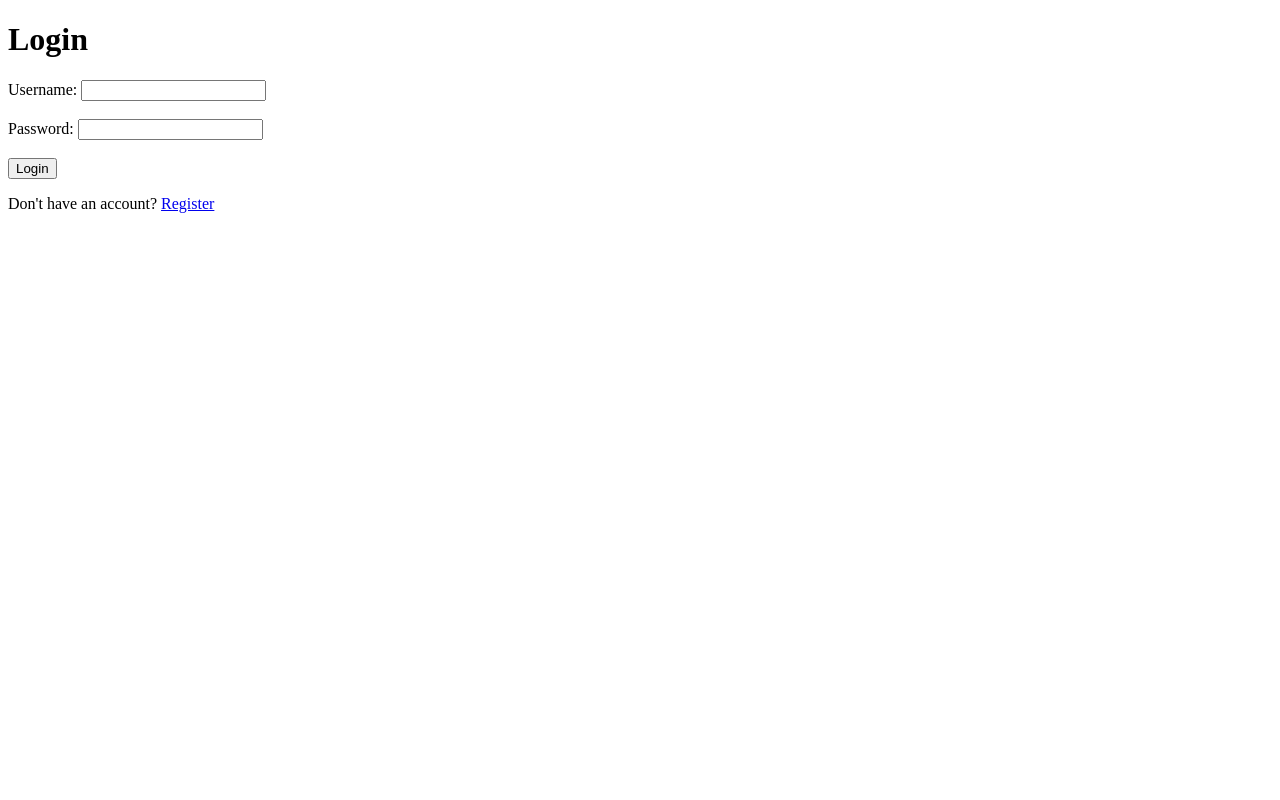
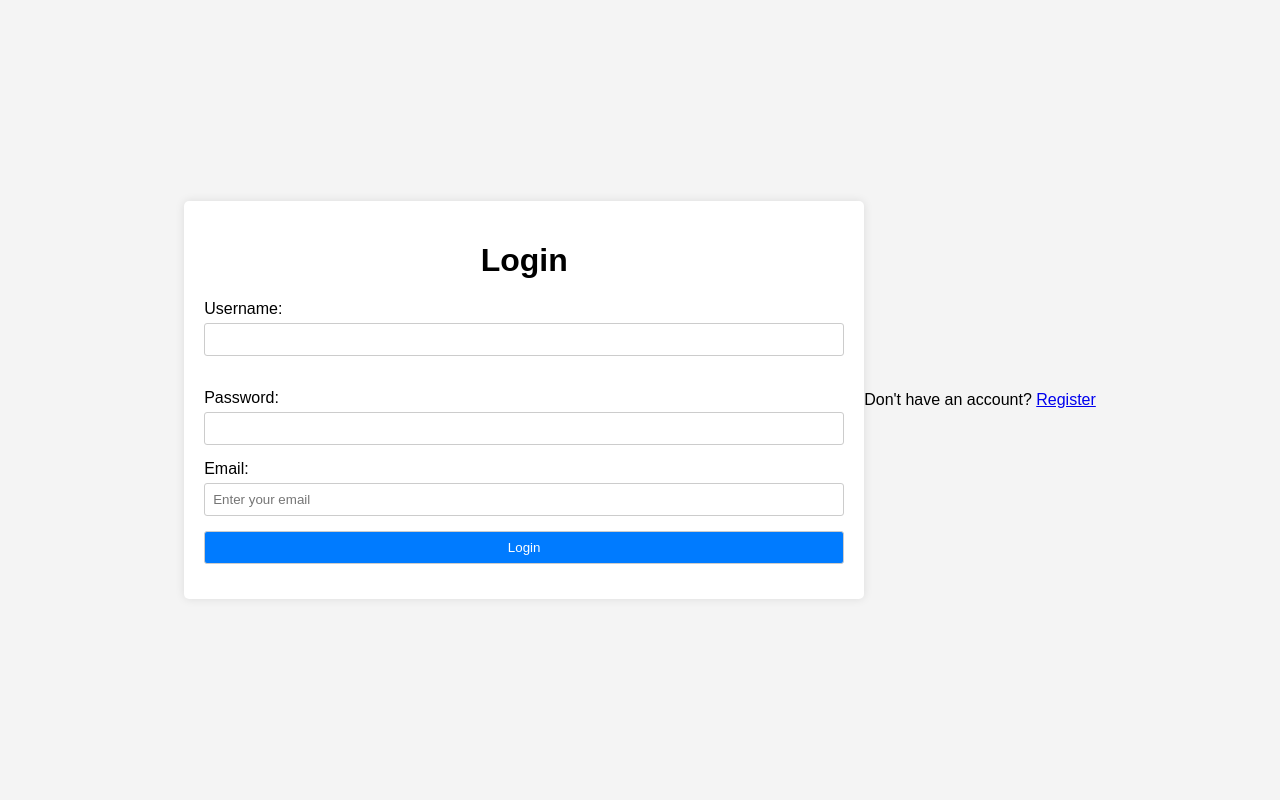
Before and after one commit to WiseVizo/login_system, a Flask app: page / in a window 1280 px wide. Run offline with Flask 3, Linux system fonts and the light colour scheme.

Commit message:
added email as a field in login and registration

```diff
--- a/app.py
+++ b/app.py
@@ -33,8 +33,10 @@ def login():
 
     username = request.form['username']
     password = request.form['password']
+    email = request.form['email']
 
-    cursor.execute('SELECT * FROM users WHERE username = ?', (username,))
+    cursor.execute('SELECT * FROM users WHERE username = ? AND email = ?', (username, email))
+
     user = cursor.fetchone()
 
     if user:
@@ -60,11 +62,13 @@ def register_user():
 
     username = request.form['username']
     password = request.form['password']
+    email = request.form['email']  # Get email from the form
     hashed_password = bcrypt.generate_password_hash(password).decode('utf-8')
-    print(f"from register:{password} -> {hashed_password}")
+    # print(f"from register:{password} -> {hashed_password}")
 
 
-    cursor.execute('INSERT INTO users (username, password) VALUES (?, ?)', (username, hashed_password))
+    cursor.execute('INSERT INTO users (username, password, email) VALUES (?, ?, ?)', (username, hashed_password, email))
+
     db.commit()
 
     return 'User registered successfully!'
--- a/templates/login.html
+++ b/templates/login.html
@@ -3,24 +3,80 @@
   <head>
     <meta charset="UTF-8" />
     <title>Login</title>
+    <style>
+      body {
+        font-family: Arial, sans-serif;
+        background-color: #f4f4f4;
+        margin: 0;
+        padding: 0;
+        display: flex;
+        justify-content: center;
+        align-items: center;
+        height: 100vh;
+      }
+      .form-container {
+        width: 50%;
+        background-color: #fff;
+        padding: 20px;
+        border-radius: 5px;
+        box-shadow: 0 0 10px rgba(0, 0, 0, 0.1);
+      }
+      h1 {
+        text-align: center;
+      }
+      label {
+        display: block;
+        margin-bottom: 5px;
+      }
+      input[type="text"],
+      input[type="password"],
+      input[type="email"],
+      input[type="submit"] {
+        width: 100%;
+        padding: 8px;
+        margin-bottom: 15px;
+        border-radius: 3px;
+        border: 1px solid #ccc;
+        box-sizing: border-box;
+      }
+      input[type="submit"] {
+        background-color: #007bff;
+        color: #fff;
+        cursor: pointer;
+      }
+      input[type="submit"]:hover {
+        background-color: #0056b3;
+      }
+      .register-link {
+        text-align: center;
+      }
+    </style>
   </head>
   <body>
+    <div class="form-container">
+      <form action="/login" method="post">
         <h1>Login</h1>
-    <form action="/login" method="post">
         <label for="username">Username:</label>
         <input type="text" id="username" name="username" required /><br /><br />
 
         <label for="password">Password:</label>
+        <input type="password" id="password" name="password" required /><br />
+
+        <label for="email">Email:</label>
         <input
-        type="password"
-        id="password"
-        name="password"
+          type="email"
+          id="email"
+          name="email"
+          placeholder="Enter your email"
           required
-      /><br /><br />
+        /><br />
 
         <input type="submit" value="Login" />
       </form>
+    </div>
 
-    <p>Don't have an account? <a href="/register-form">Register</a></p>
+    <p class="register-link">
+      Don't have an account? <a href="/register-form">Register</a>
+    </p>
   </body>
 </html>
```
Also changed, not shown: templates/register.html (+54 -6 lines), users.db. Lines whose indentation alone changed are shown as unchanged.
